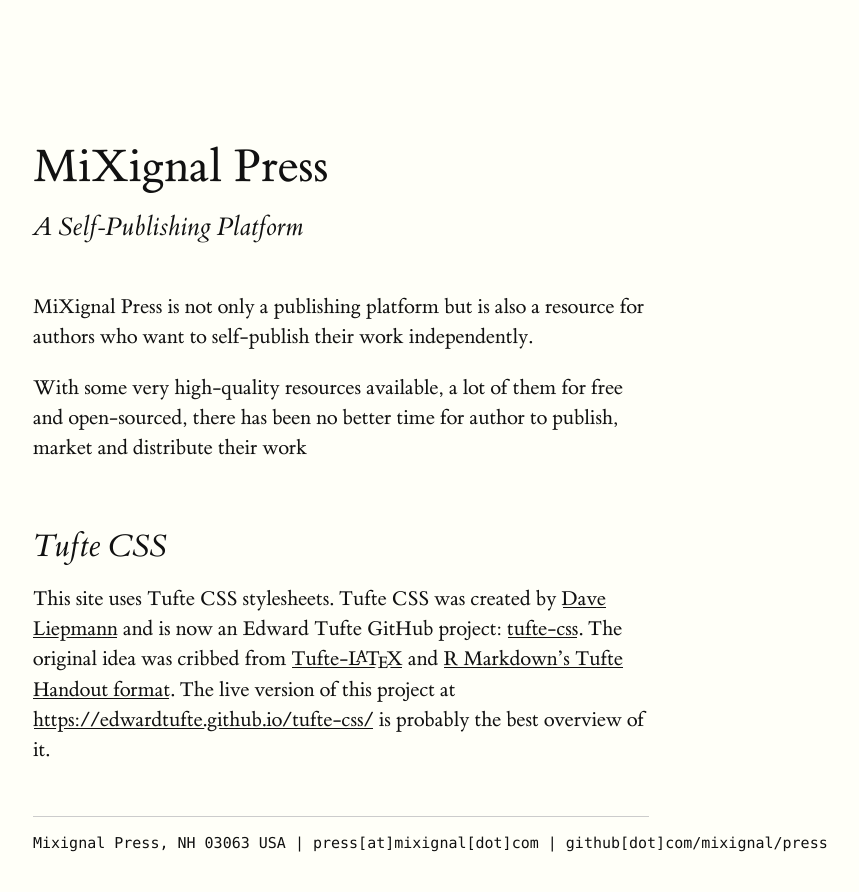
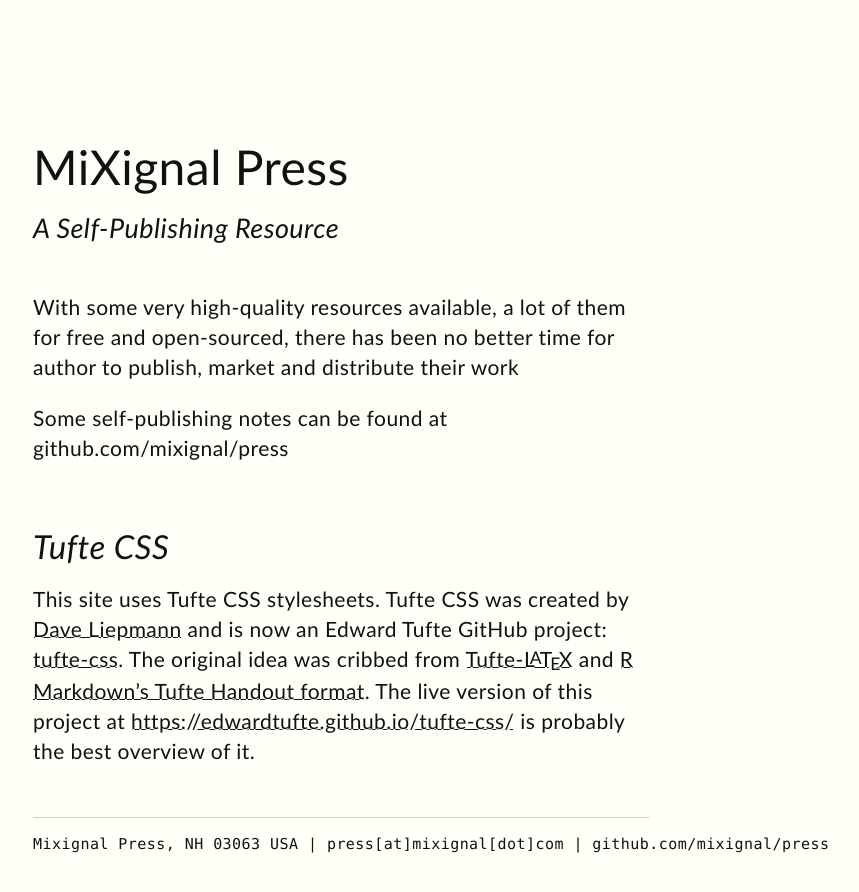
Before and after one commit to mixignal/press, a plain HTML site: page index.html in a window 1280 px wide. Shown: the whole page, without its empty margins (127-986 px from the left). Drawn offline with Linux system fonts and the light colour scheme.

Commit message:
updated README.md with self publishing notes

```diff
--- a/index.html
+++ b/index.html
@@ -14,14 +14,15 @@
   </head>
 
   <body>
-    <article>
+<!-- Changed font to Sans since it looks better on Web-->
+    <article class="sans">
       <h1 id="tufte-css">MiXignal Press</h1>
-      <p class="subtitle">A Self-Publishing Platform </p>
+      <p class="subtitle">A Self-Publishing Resource </p>
       <section>
-        <p>MiXignal Press is not only a publishing platform but is also a resource for authors who want to self-publish their work independently.</p>
-
 	<p>With some very high-quality resources available, a lot of them for free and open-sourced, there has been no better time for author to publish, market and distribute their work</p>
 
+
+	<p>Some self-publishing notes can be found at github.com/mixignal/press</p>
 
       <section>
         <h2 id="Tufte_CSS">Tufte CSS</h2>
@@ -29,7 +30,7 @@
       </section>
 
       <hr>
-      <code>Mixignal Press, NH 03063 USA | press[at]mixignal[dot]com | github[dot]com/mixignal/press </code>
+      <code>Mixignal Press, NH 03063 USA | press[at]mixignal[dot]com | github.com/mixignal/press </code>
     </article>
   </body>
 </html>
```
